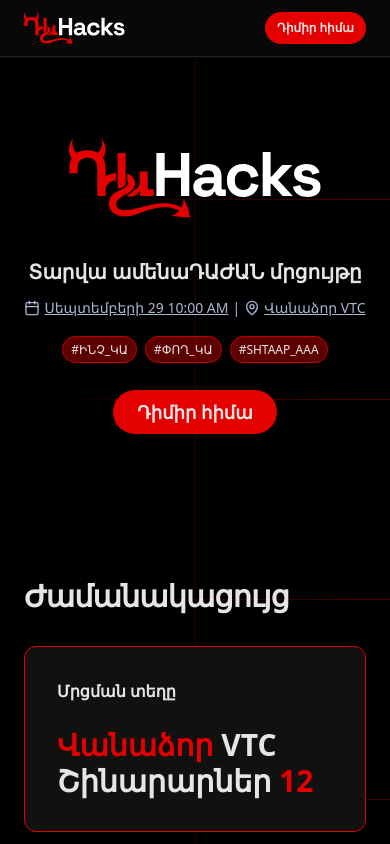
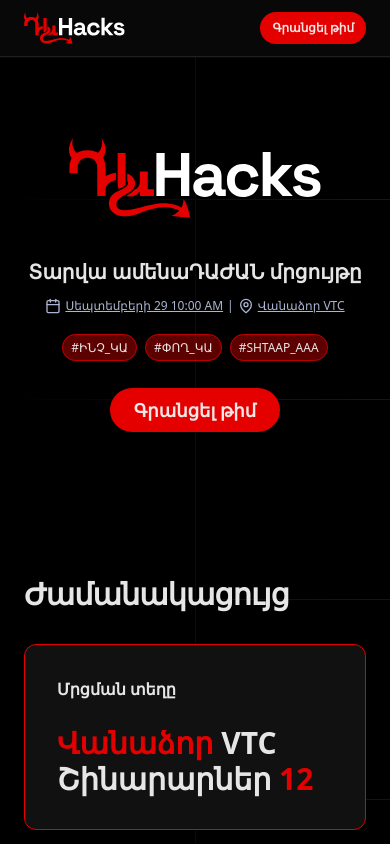
Before and after one commit to layerswap/devhacks-landing, a Next.js app: page / in a window 390 px wide. Shown: the top 844 px of the page. Built offline with nearby package versions, Linux system fonts and the light colour scheme.

Commit message:
little fixes

```diff
--- a/src/components/pageComponents/CTASection.tsx
+++ b/src/components/pageComponents/CTASection.tsx
@@ -13,7 +13,7 @@ export default function CTASection() {
                         href='https://layerswap.typeform.com/devhacks'
                         className="rounded-full w-fit mx-auto bg-primary px-6 py-2.5 text-lg font-semibold text-white shadow-sm hover:bg-primary-700 active:bg-primary-800 transition-colors duration-200 focus-visible:outline focus-visible:outline-2 focus-visible:outline-offset-2 focus-visible:outline-white"
                     >
-                        Դիմիր հիմա
+                        Գրանցել թիմ
                     </Link>
                 </div>
             </div>
--- a/src/components/pageComponents/Header.tsx
+++ b/src/components/pageComponents/Header.tsx
@@ -20,7 +20,7 @@ const Header = () => {
                 </div>
                 <div className="flex justify-end">
                     <Link className='text-xs font-bold py-2 px-3 rounded-full text-white bg-primary hover:bg-primary-700 active:bg-primary-800 transition-colors duration-200' href={'https://layerswap.typeform.com/devhacks'}>
-                        Դիմիր հիմա
+                        Գրանցել թիմ
                     </Link>
                 </div>
             </nav>
--- a/src/components/pageComponents/Hero.tsx
+++ b/src/components/pageComponents/Hero.tsx
@@ -18,7 +18,7 @@ const Hero = () => {
                     <p className="text-xl sm:text-4xl text-white font-bold">
                         Տարվա ամենաԴԱԺԱՆ մրցույթը
                     </p>
-                    <p className="text-sm sm:text-lg text-primary-text max-w-md mx-auto mt-3 inline-flex items-center gap-1">
+                    <p className="text-xs sm:text-lg text-primary-text max-w-md mx-auto mt-3 inline-flex items-center gap-1">
                         <Link target="_blank" href="https://calendar.google.com/calendar/event?action=TEMPLATE&amp;tmeid=MWV1M2VjZmVtMGg4aXVmazM0ajZuZ3BsM2ggYXJhbUBicmFuc2Zlci5pbw&amp;tmsrc=aram%40bransfer.io" className="underline hover:no-underline inline-flex items-center gap-1"><Calendar className="h-4 w-auto" /> Սեպտեմբերի 29 10:00 AM</Link> | <Link href="https://goo.gl/maps/zUBaeyTY6pxjjfe98" target="_blank" className="underline hover:no-underline inline-flex items-center gap-1"><MapPin className="h-4 w-auto" /> Վանաձոր VTC</Link>
                     </p>
                     <div className="text-xs text-white max-w-md mx-auto mt-5">
@@ -35,7 +35,7 @@ const Hero = () => {
                             href='https://layerswap.typeform.com/devhacks'
                             className="rounded-full w-fit mx-auto bg-primary px-6 py-2.5 text-lg font-semibold text-white shadow-sm hover:bg-primary-700 active:bg-primary-800 transition-colors duration-200 focus-visible:outline focus-visible:outline-2 focus-visible:outline-offset-2 focus-visible:outline-white"
                         >
-                            Դիմիր հիմա
+                            Գրանցել թիմ
                         </Link>
                     </div>
                 </div>
--- a/src/components/pageComponents/Timeline.tsx
+++ b/src/components/pageComponents/Timeline.tsx
@@ -1,10 +1,12 @@
+import Link from "next/link"
+
 const Timeline = () => {
 
     const cards = [
         {
             heading: <>Մրցման տեղը</>,
             name: <>Վանաձոր <span className="text-white">VTC</span></>,
-            description: <><span className="text-white">Շինարարներ</span> 12</>
+            description: <Link href='https://goo.gl/maps/zUBaeyTY6pxjjfe98' target="_blank" className="hover:underline"><span className="text-white">Շինարարներ</span> 12</Link>
         },
         {
             heading: <>Սկիզբ</>,
```
Also changed, not shown: src/components/pageComponents/Footer.tsx (+2 -2 lines).
